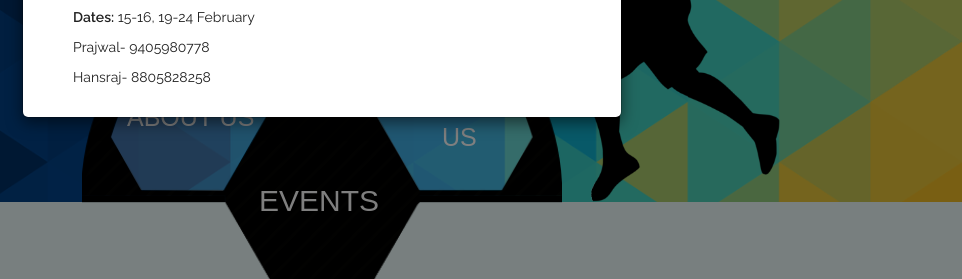
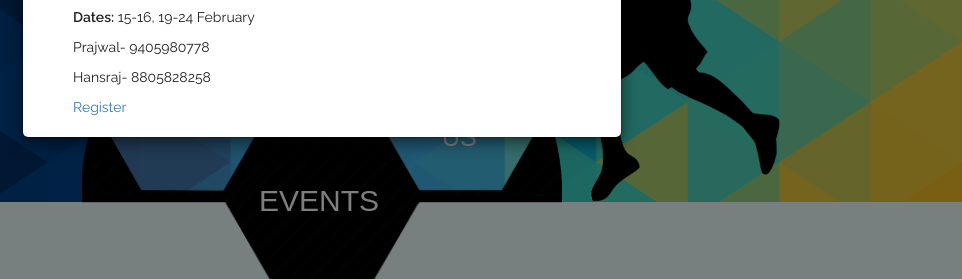
Before and after one commit to ashnehete/Spirit-Website, a plain HTML site: page events.html in a window 1280 px wide. Both pictures are taken after a click on the link "Cricket". Shown: the part 198-477 px from the top of the page, 318-1280 px from the left. Drawn offline with nearby package versions, Linux system fonts and the light colour scheme.

Commit message:
Register links

```diff
--- a/events.html
+++ b/events.html
@@ -106,6 +106,7 @@
                 <p><strong>Dates:</strong> 15-16, 19-24 February</p>
                 <p>Prajwal- 9405980778</p>
                 <p>Hansraj- 8805828258</p>
+                <a href="">Register</a>
             </div>
         </div>
     </div>
@@ -125,6 +126,7 @@
                 <p><strong>Dates:</strong> 17-18, 20 February</p>
                 <p>Parth - 8767326335</p>
                 <p>Shubham - 9619332150</p>
+                <a href="https://docs.google.com/forms/d/e/1FAIpQLSfrIiYcld7Ac2G5QhbOqRCgRDb-4zkzdQBs2Pk-VVpkcGTyAA/viewform?c=0&w=1">Register</a>
             </div>
         </div>
     </div>
@@ -142,7 +144,6 @@
                 <p><strong>Entry Fees:</strong> ₹120/-</p>
                 <p><strong>Dates:</strong> 5 February</p>
                 <p><strong>Venue:</strong> Juhu Beach</p>
-
             </div>
         </div>
     </div>
@@ -161,6 +162,7 @@
                 <p><strong>Players:</strong> 5+3</p>
                 <p><strong>Dates:</strong> 16-18 February</p>
                 <p>Shubham M. - 9833351724</p>
+                <a href="">Register</a>
             </div>
         </div>
     </div>
@@ -180,6 +182,7 @@
                 <p><strong>Dates:</strong> 18-19 February</p>
                 <p>Atul - 8793552829</p>
                 <p>Abhishek- 8275107343</p>
+                <a href="https://docs.google.com/forms/d/e/1FAIpQLScIXkjdkwXhXdQP6hktwFIajAflEvNo85nxihoDhCjHvNp5bA/viewform?c=0&w=1">Register</a>
             </div>
         </div>
     </div>
@@ -198,6 +201,7 @@
                 <p><strong>Players:</strong> 7+2</p>
                 <p><strong>Dates:</strong> 19 February</p>
                 <p>Divita - 998717333</p>
+                <a href="">Register</a>
             </div>
         </div>
     </div>
@@ -217,6 +221,7 @@
                 <p><strong>Dates:</strong> 19-20 February</p>
                 <p>Gagan - 9405468028</p>
                 <p>Nikhil - 9158996129</p>
+                <a href="https://docs.google.com/forms/d/e/1FAIpQLSewMC7ScnVPvU55gzlc2l03WuHkLfKN-RaGWs5ftFBw2KQCtw/viewform">Register</a>
             </div>
         </div>
     </div>
@@ -234,6 +239,7 @@
                 <p><strong>Entry Fees:</strong> ₹80/-</p>
                 <p><strong>Dates:</strong> 15 February</p>
                 <p>Amey - 9930088105</p>
+                <a href="https://docs.google.com/forms/d/e/1FAIpQLSfjV-G7OcFG6aToBK-AFP5T3586XCEEm0ybIzAfMZbieN1MPg/viewform">Register</a>
             </div>
         </div>
     </div>
@@ -253,6 +259,7 @@
                 <p><strong>Dates:</strong> 19-20 February</p>
                 <p>Jeet - 9920896046</p>
                 <p>Aashish - 9619641945</p>
+                <a href="https://docs.google.com/forms/d/e/1FAIpQLSfLDM3kLh5Bf3i7C39p7blKw6YVY0-QvvVixbWoNQOUJuB-Sw/viewform">Register</a>
             </div>
         </div>
     </div>
```
